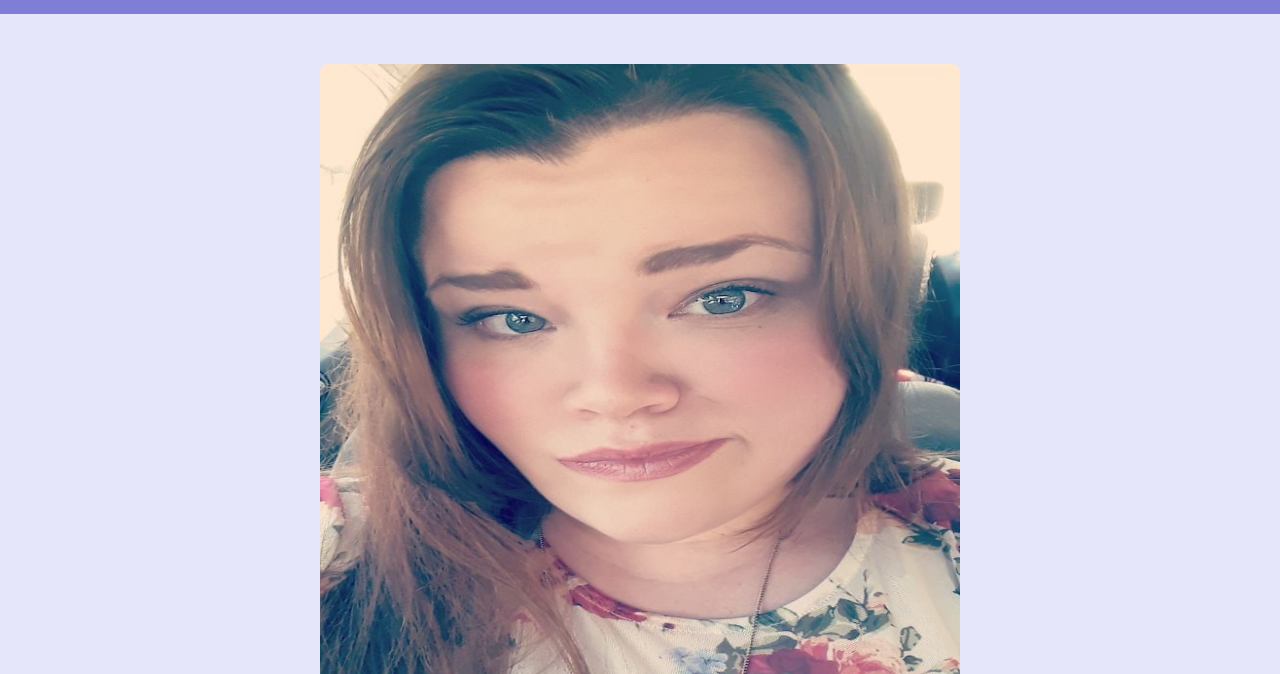
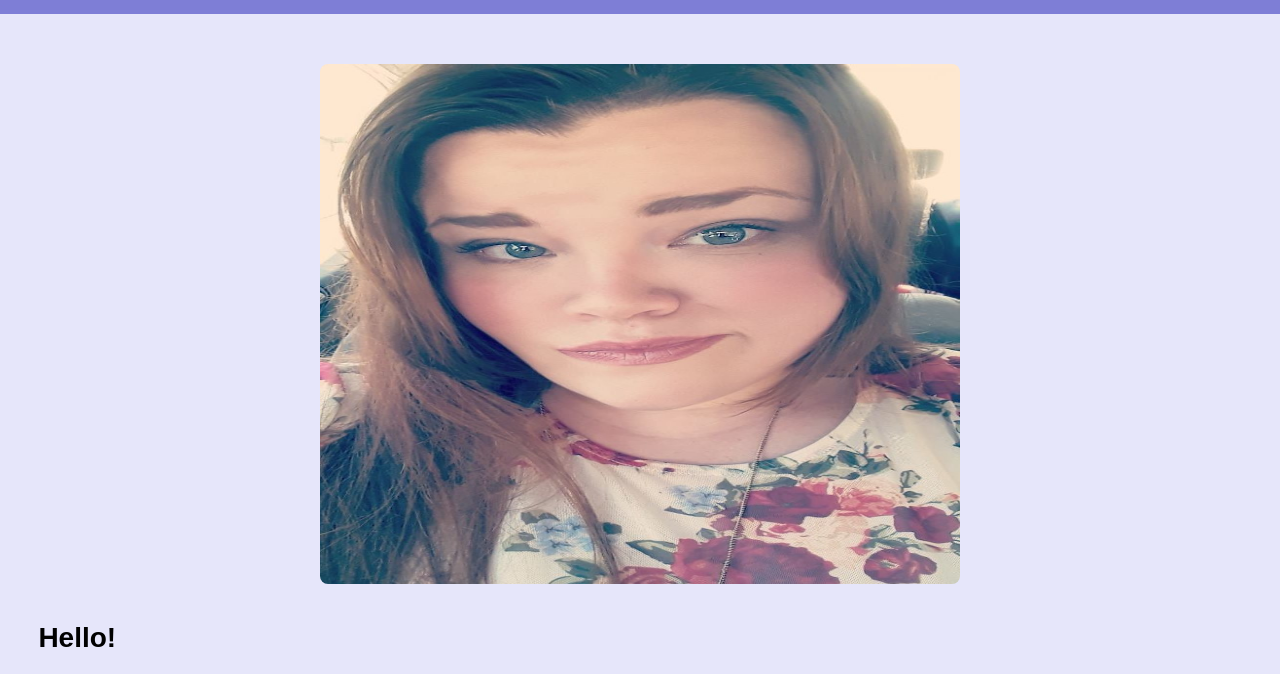
Before and after one commit to lauralash/mistake, a plain HTML site: page index.html in a window 1280 px wide. Shown: the part 126-800 px from the top of the page. Drawn offline with Linux system fonts and the light colour scheme; a script that the page names is missing.

Commit message:
Update style.css

```diff
--- a/style.css
+++ b/style.css
@@ -27,8 +27,8 @@ footer {
 }
 
 img {
-  width: 75%;
-  Height: 720px;
+  width: 45%;
+  Height: 520px;
 }
 .center {
   display: block;
```
